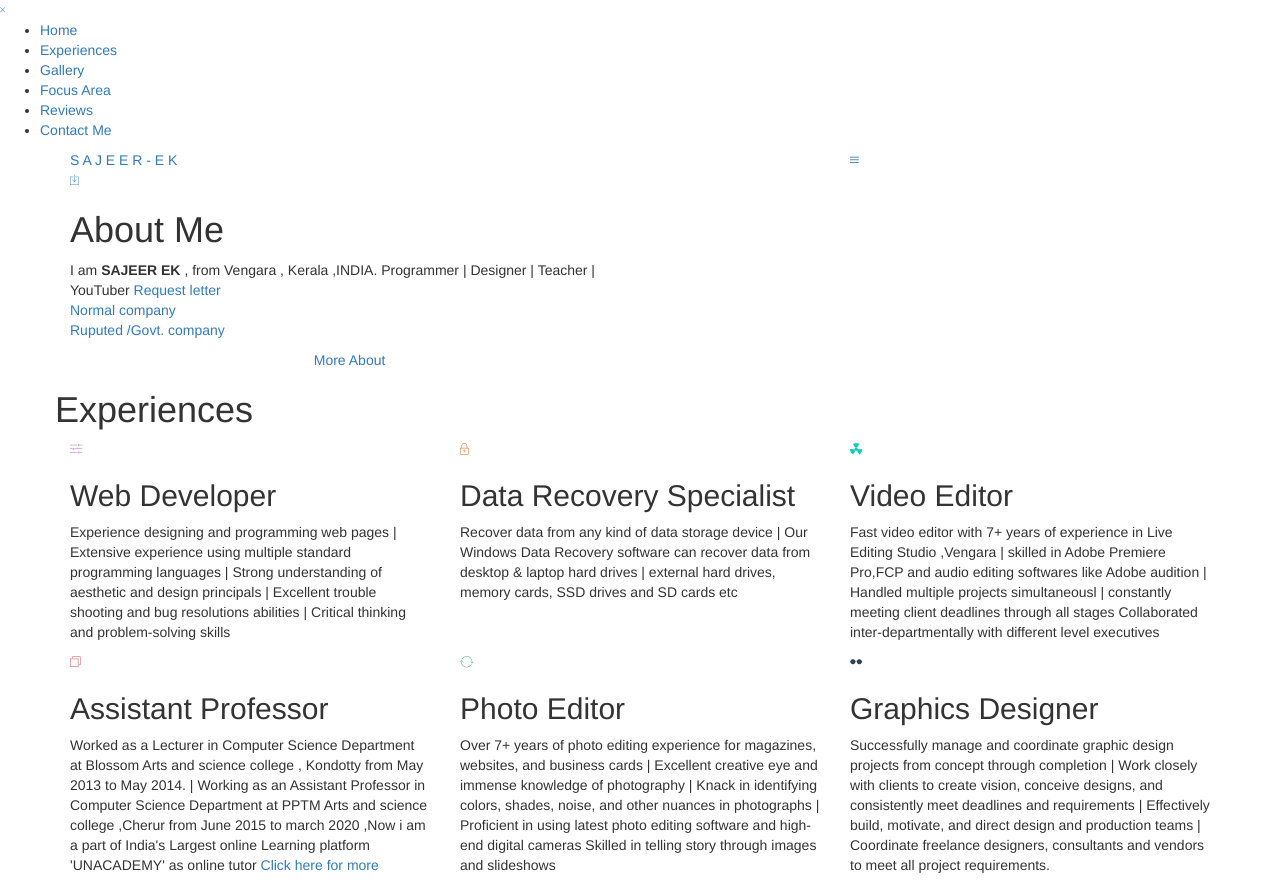
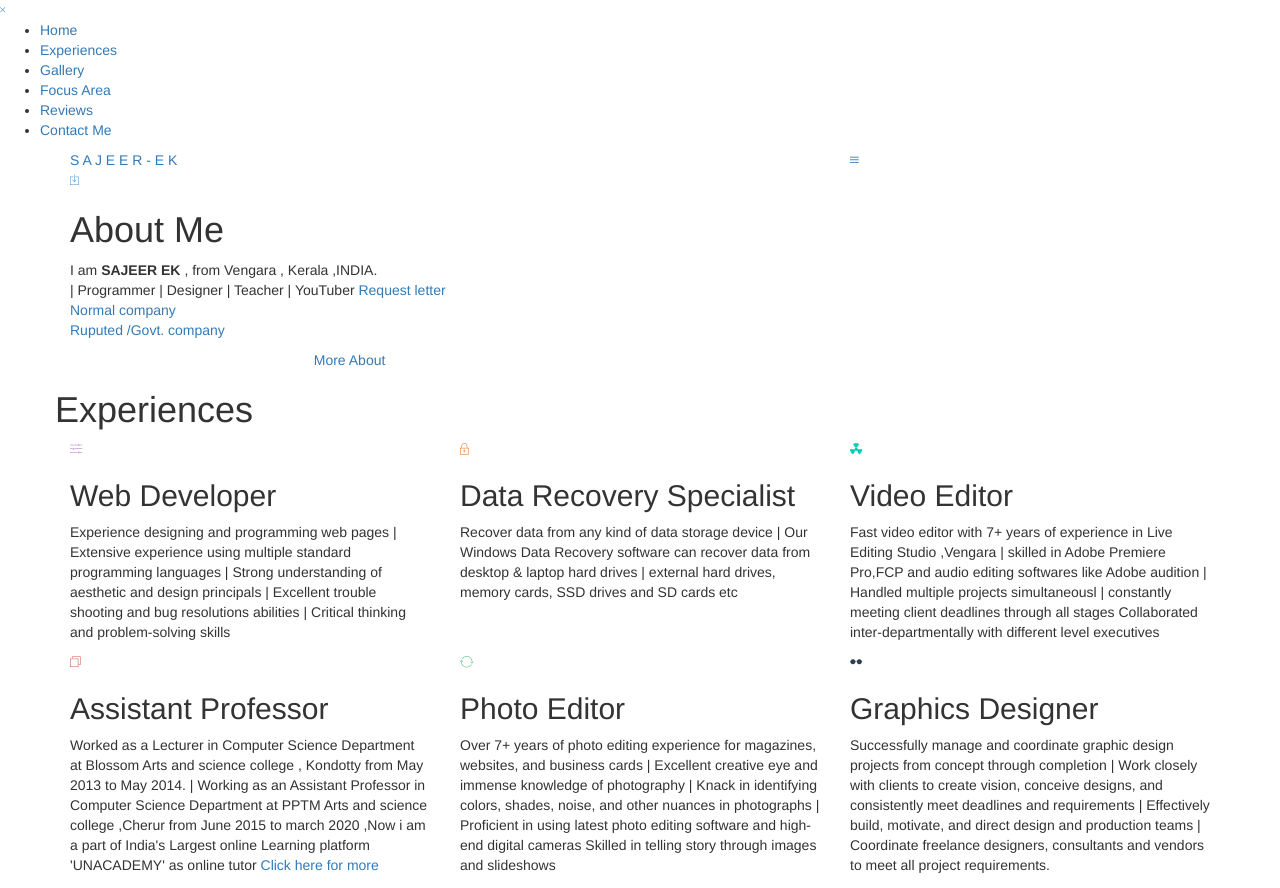
Before and after one commit to sajeereklive/myresume, a plain HTML site: page index.html in a window 1280 px wide. Shown: the top 888 px of the page. Drawn offline with nearby package versions, Linux system fonts and the light colour scheme; files that its build step writes are made by us from their sources; files whose address does not match are found by name.

Commit message:
Update index.html

```diff
--- a/index.html
+++ b/index.html
@@ -62,9 +62,9 @@
 				<div class="col-md-6">
 					<div class="headings">
 						<h1 class="wow animated fadeInDown">About Me</h1>
-						<p class="wow animated fadeInLeft">I am <b>SAJEER EK </b>, from Vengara , Kerala ,INDIA.
+						<p class="wow animated fadeInLeft">I am <b>SAJEER EK </b>, from Vengara , Kerala ,INDIA.<br>
 
-							Programmer | Designer | Teacher | YouTuber
+							| Programmer | Designer | Teacher | YouTuber
 							<a href="assets\resume\Requesting  letter.docx">Request letter</a><br>
 							<a href="assets\resume\small companies.docx">Normal company</a><br>
 							<a href="assets\resume\company letter.doc">Ruputed /Govt. company</a>
```
